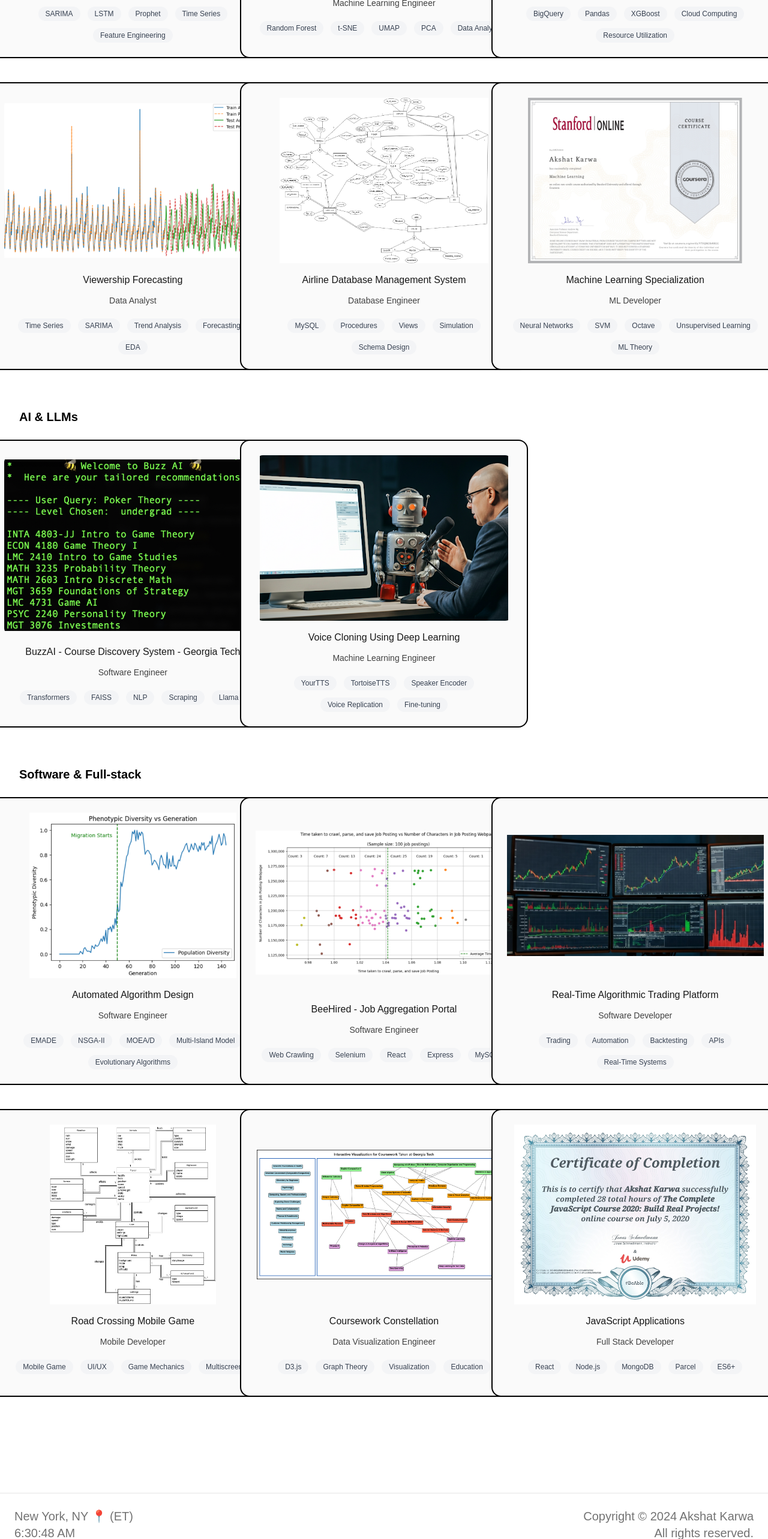
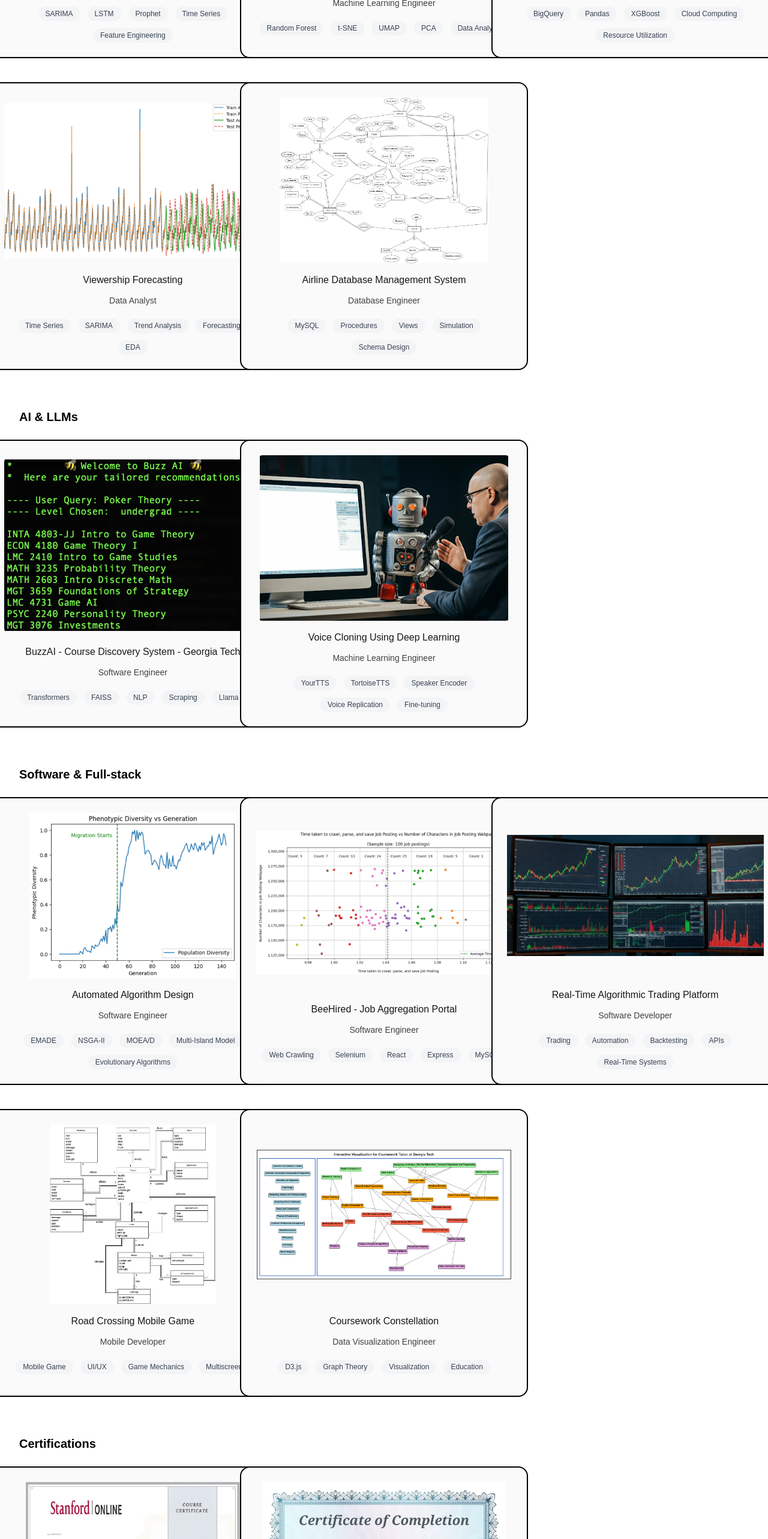
Before and after one commit to akshat-karwa/akshatkarwa.com, a Next.js app in the folder akshatkarwa.com/: page / in a window 1280 px wide. Shown: the part 2100-4666 px from the top of the page at 60% size. Built offline with nearby package versions, Linux system fonts and the light colour scheme.

Commit message:
fixed issues

```diff
--- a/akshatkarwa.com/app/components/Projects.tsx
+++ b/akshatkarwa.com/app/components/Projects.tsx
@@ -10,6 +10,7 @@ const groupedProjects = {
   'Software & Full-stack': projects.filter(
     (p) => p.category === 'Software & Full-stack'
   ),
+  'Certifications': projects.filter((p) => p.category === 'Certifications'),
 };
 
 export default function Projects() {
--- a/akshatkarwa.com/app/projects/data/projects.ts
+++ b/akshatkarwa.com/app/projects/data/projects.ts
@@ -265,7 +265,7 @@ const projects = [
     image: '/images/ML_Coursera.jpg',
     link: 'https://s3.amazonaws.com/coursera_assets/meta_images/generated/CERTIFICATE_LANDING_PAGE/CERTIFICATE_LANDING_PAGE~VTUQNGS7RRGG/CERTIFICATE_LANDING_PAGE~VTUQNGS7RRGG.jpeg',
     tags: ['Neural Networks', 'SVM', 'Octave', 'Unsupervised Learning', 'ML Theory'],
-    category: 'Data Science & Machine Learning',
+    category: 'Certifications',
     content: `
         <ul class="list-disc list-inside space-y-2 text-black text-sm">
         <li>
@@ -284,7 +284,7 @@ const projects = [
     image: '/images/JS_certificate.jpg',
     link: 'https://udemy-certificate.s3.amazonaws.com/image/UC-862a5f46-9354-4fc6-97ad-966e08fb0582.jpg?v=1593967988000',
     tags: ['React', 'Node.js', 'MongoDB', 'Parcel', 'ES6+'],
-    category: 'Software & Full-stack',
+    category: 'Certifications',
     content: `
         <ul class="list-disc list-inside space-y-2 text-black text-sm">
         <li>
```
